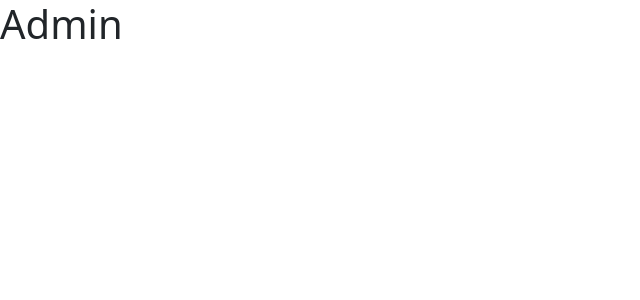
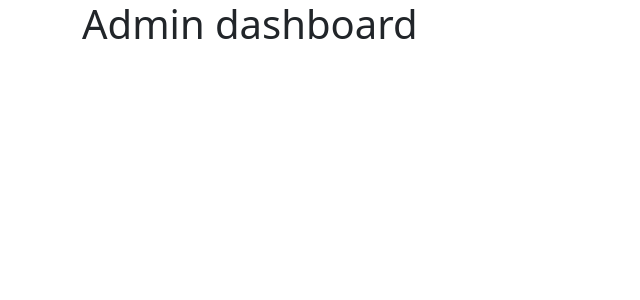
Before and after one commit to arghyab0/VITGo, a React (Create React App) app: page /admin in a window 1280 px wide. Shown: the top 300 px of the page, without its empty margins (0-640 px from the left). Built offline with nearby package versions, Linux system fonts and the light colour scheme.

Commit message:
feat: added admin, login, dashboard component

```diff
--- /dev/null
+++ b/src/components/Dashboard.jsx
@@ -0,0 +1,16 @@
+//components
+import { Row, Col } from "react-bootstrap";
+
+const Dashboard = () => {
+  return (
+    <>
+      <Row>
+        <Col>
+          <h1>Dashboard</h1>
+        </Col>
+      </Row>
+    </>
+  );
+};
+
+export default Dashboard;
--- /dev/null
+++ b/src/components/LoginForm.jsx
@@ -0,0 +1,16 @@
+//components
+import { Row, Col } from "react-bootstrap";
+
+const LoginForm = () => {
+  return (
+    <>
+      <Row>
+        <Col>
+          <h1>Login</h1>
+        </Col>
+      </Row>
+    </>
+  );
+};
+
+export default LoginForm;
--- a/src/pages/Admin.jsx
+++ b/src/pages/Admin.jsx
@@ -1,7 +1,16 @@
+//components
+import { Container, Row, Col } from "react-bootstrap";
+
 const Admin = () => {
   return (
     <>
-      <h1>Admin</h1>
+      <Container>
+        <Row>
+          <Col>
+            <h1>Admin dashboard</h1>
+          </Col>
+        </Row>
+      </Container>
     </>
   );
 };
--- a/src/pages/Home.jsx
+++ b/src/pages/Home.jsx
@@ -1,7 +1,13 @@
+//components
+import { Container } from "react-bootstrap";
+import Dashboard from "../components/Dashboard";
+
 const Home = () => {
   return (
     <>
-      <h1>Home</h1>
+      <Container>
+        <Dashboard />
+      </Container>
     </>
   );
 };
--- a/src/pages/Login.jsx
+++ b/src/pages/Login.jsx
@@ -1,7 +1,13 @@
+//components
+import { Container } from "react-bootstrap";
+import LoginForm from "../components/LoginForm";
+
 const Login = () => {
   return (
     <>
-      <h1>Login</h1>
+      <Container>
+        <LoginForm />
+      </Container>
     </>
   );
 };
```
